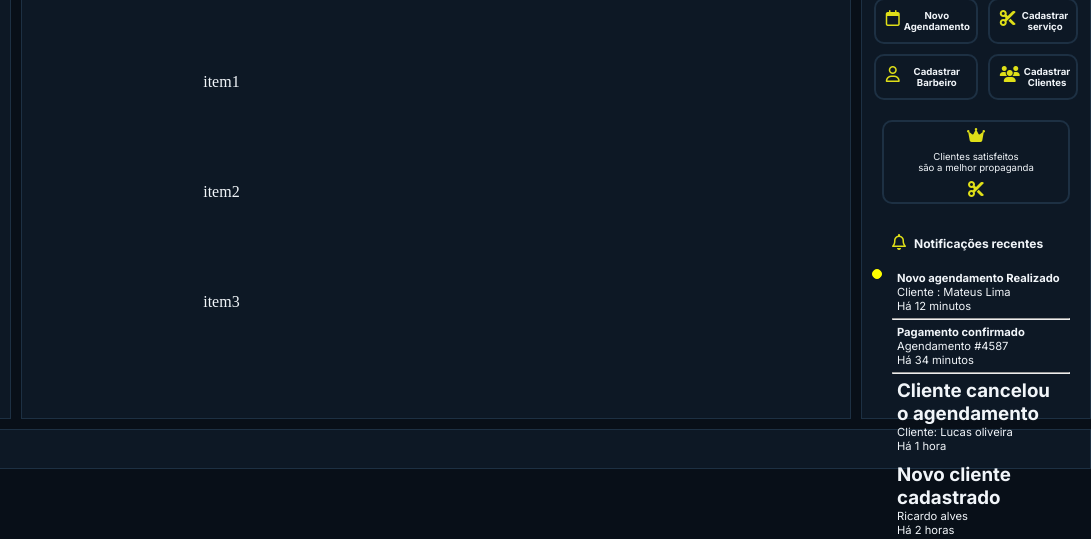
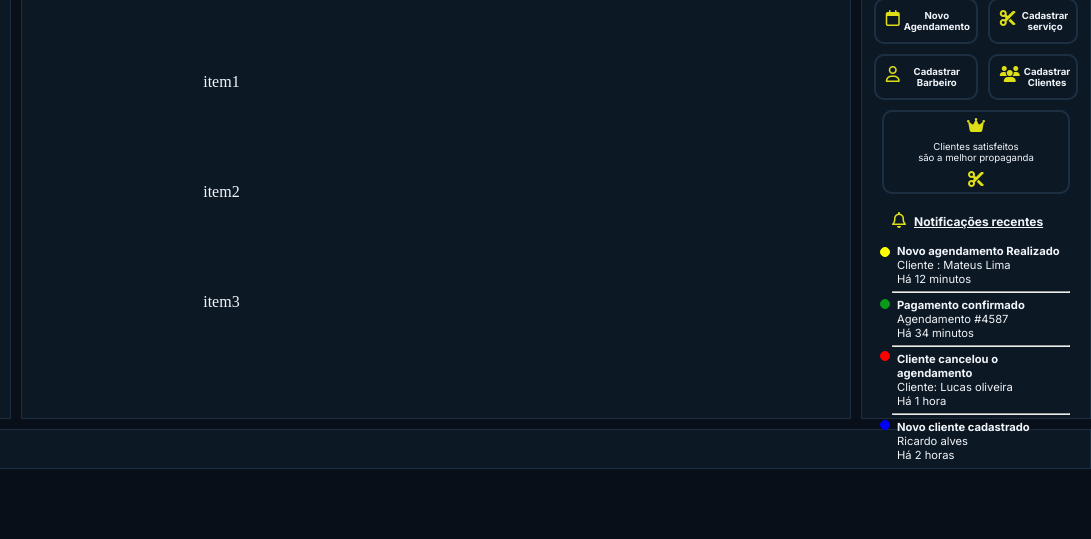
Before and after one commit to Alissongutierres/barbearia-agente, a plain HTML site: page index.html in a window 1280 px wide. Shown: the part 331-870 px from the top of the page, 189-1280 px from the left. After the commit the page ends 800 px from the top, so only its background shows below. Drawn offline with Linux system fonts and the light colour scheme.

Commit message:
finalizando o sub menu

```diff
--- a/index.html
+++ b/index.html
@@ -107,27 +107,28 @@
 
             <div class="notificacoes-msg">
                 <div class="notificacoes-item">
-                    <span></span>
-                    <h3 style="font-size: 0.7rem;">Novo agendamento Realizado</h3>
+                    <span class="notificacao-ponto-amar"></span>
+                    <h3>Novo agendamento Realizado</h3>
                     <p>Cliente : Mateus Lima</p>
                     <p>Há 12 minutos</p>
                 </div>
                 <hr>
                  <div class="notificacoes-item">
-                    <span class="notificacao-ponto-amar"></span>
-                    <h3 style="font-size: 0.7rem;">Pagamento confirmado</h3>
+                    <span class="notificacao-ponto-ver"></span>
+                    <h3>Pagamento confirmado</h3>
                     <p>Agendamento #4587</p>
                     <p>Há 34 minutos</p>
                 </div>
                 <hr>
                  <div class="notificacoes-item">
-                    <span></span>
+                    <span class="notificacao-ponto-red"></span>
                     <h3>Cliente cancelou o agendamento</h3>
                     <p>Cliente: Lucas oliveira</p>
                     <p>Há 1 hora</p>
                 </div>
+                <hr>
                  <div class="notificacoes-item">
-                    <span></span>
+                    <span class="notificacao-ponto-blue"></span>
                     <h3>Novo cliente cadastrado</h3>
                     <p>Ricardo alves</p>
                     <p>Há 2 horas</p>
--- a/style.css
+++ b/style.css
@@ -272,7 +272,7 @@ grid-row: 3 / 7;
     justify-content: center;
     align-items: center;
     gap: 8px;
-    margin-top: 20px;
+    margin-top: 10px;
     padding: 5px 14px;
     border-radius: 10px;
 }
@@ -283,17 +283,18 @@ grid-row: 3 / 7;
 }
 
 .notificacoes {
-  position: relative;
   display: flex;
   flex-direction: column;
+  gap: 2px;
   margin-left: 10px;
-  margin-top: 20px;
+  margin-top: 8px;
 
 }
 
  .notificacoes-tit {
     font-size: 0.75rem;
-    margin-bottom: 15px;
+    margin-bottom: 8px;
+    text-decoration: underline;
 
 }
 
@@ -304,17 +305,56 @@ grid-row: 3 / 7;
 
 }
 
+.notificacoes-msg {
+    position: relative;
+}
+
+.notificacoes-item > h3 {
+    font-size: 0.7rem;
+}
 
 
 .notificacao-ponto-amar {
     position: absolute;
-    top: 45px;
-    left: -20px;
+    top: 08px;
+    left: -12px;
     width: 10px;
     height: 10px;
     border: 1px solid yellow;
     background-color: yellow;
     border-radius: 50%;
+}
+
+.notificacao-ponto-ver {
+    position: absolute;
+    top: 60px;
+    left: -12px;
+    width: 10px;
+    height: 10px;
+    border: 1px solid rgb(8, 154, 25);
+    background-color: rgb(8, 154, 25);
+    border-radius: 50% ;
+}
+
+.notificacao-ponto-red {
+    position: absolute;
+    top: 112px;
+    left: -12px;
+    width: 10px;
+    height: 10px;
+    border: 1px solid red;
+    background-color: red;
+    border-radius: 50% ;
+}
+
+.notificacao-ponto-blue {
+    position: absolute;
+    left: -12px;
+    width: 10px;
+    height: 10px;
+    border: 1px solid blue;
+    background-color: blue;
+    border-radius: 50% ;
 }
 
 .notificacoes-item {
```
